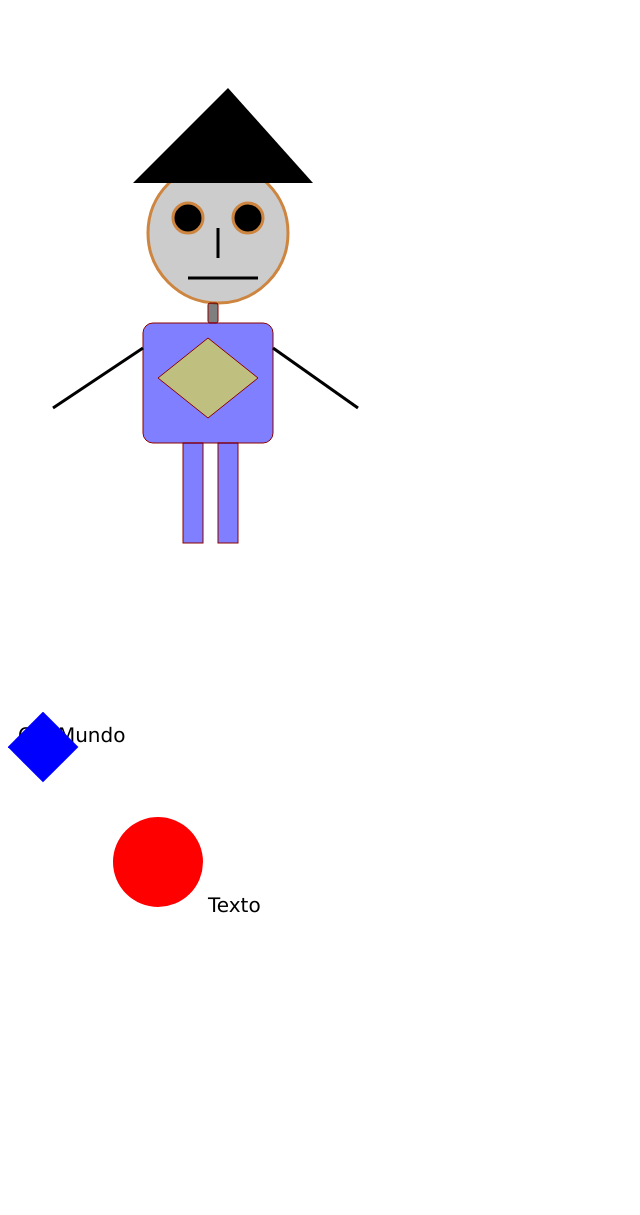
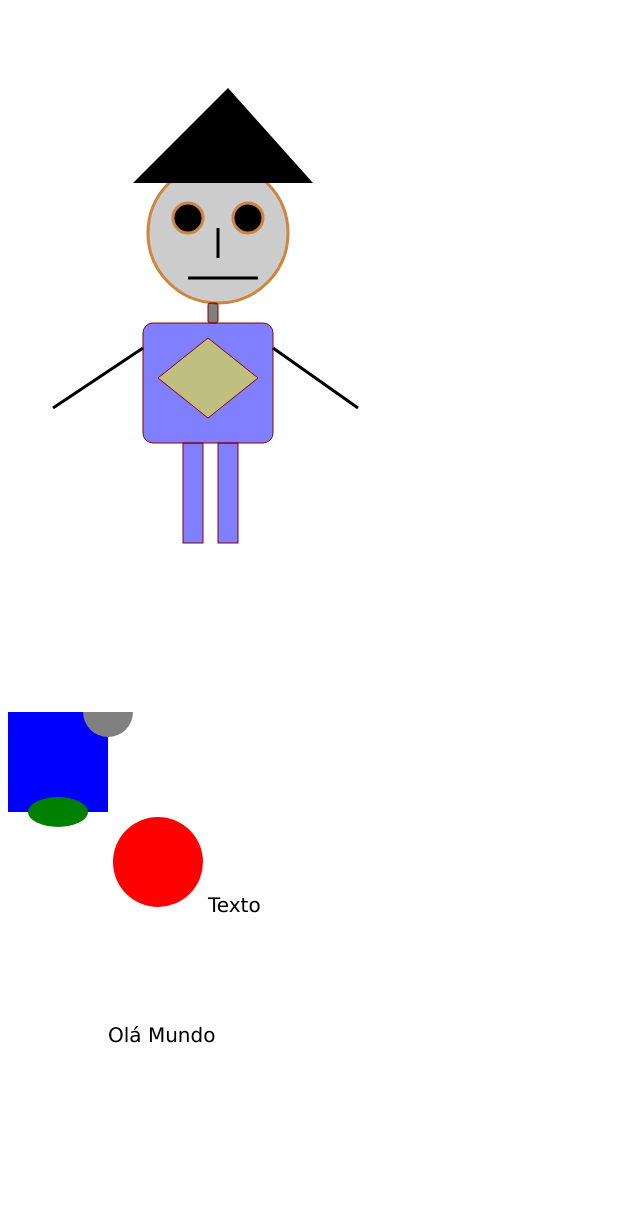
Before and after one commit to JorgeMiguelvs/Aula-Aplica-o-Ricas-Internet, a plain HTML site: page figura2/index.html in a window 1280 px wide. Shown: the whole page, without its empty margins (0-640 px from the left). Drawn offline with Linux system fonts and the light colour scheme; files that its build step writes are made by us from their sources.

Commit message:
Figuras e coordenadas

```diff
--- a/figura2/index.html
+++ b/figura2/index.html
@@ -42,11 +42,18 @@
 </svg>
 
 <svg width="500" height="500">
-      <text x="10" y="30" font-family="Verdana" font-size="20">Olá Mundo</text>
+        <text x="100" y="330" font-family="Verdana" font-size="20">Olá Mundo</text>
 
         <rect x="10"y="10" width="50" height="50" fill="blue" transform="rotate(45,35,35)"/>
         <circle cx="100" cy="100" r="30" fill="red" transform="scale(1.5)"/>
         <text x="150" y="150" font-family="Verdana" font-size="20" transform="translate(50,50)">Texto</text>
+
+        <g trasnform="trasnlate(100,100) rotate(75)">
+        <rect x="0" y="0" width="100" height="100" fill="blue"/>
+        <circle cx="100" cy="0" r="25" fill="gray"/>
+        <ellipse cx="50" cy="100" rx="30" ry="15" fill="green"/>
 </svg>
+
+
 </body>
 </html>
```
